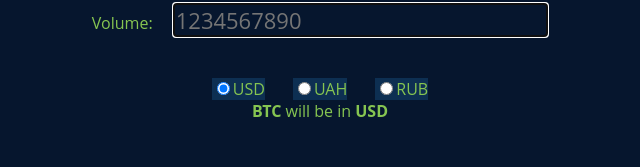
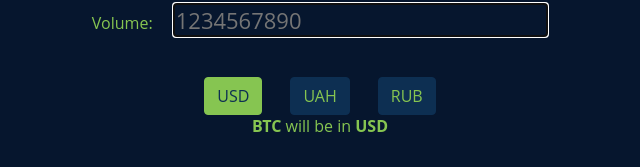
Before and after one commit to tetianastyt/criptoCurrency, a React (Create React App) app: page / in a window 1280 px wide. Shown: the part 219-386 px from the top of the page, without its empty margins (320-960 px from the left). Built offline with nearby package versions, Linux system fonts and the light colour scheme; no server answers.

Commit message:
Control for inputValue and classes were added

```diff
--- a/package.json
+++ b/package.json
@@ -8,7 +8,6 @@
     "@testing-library/user-event": "^7.2.1",
     "axios": "^0.19.2",
     "bootstrap": "^4.4.1",
-    "classnames": "^2.2.6",
     "prop-types": "^15.7.2",
     "react": "^16.13.1",
     "react-bootstrap": "^1.0.0",
--- a/src/components/Calculator/Calculator.css
+++ b/src/components/Calculator/Calculator.css
@@ -14,20 +14,7 @@
     font-weight: normal;
     padding-bottom: 40px;
 }
-.btn {
-    display: inline-block;
-    color: #86c551;
-    background-color: #0d2f52;
-    vertical-align: middle;
-    user-select: none;
-    margin: 0 14px;
-    transition: color .15s ease-in-out,background-color .15s ease-in-out,border-color .15s ease-in-out,box-shadow .15s ease-in-out;
-}
 @media screen and (max-width: 1010px) {
-    .right{
-        text-align: center;
-        margin-left: 0;
-    }
     .crypto_currency_cards{
         grid-template-columns: auto;
     }
--- a/src/components/Calculator/Calculator.js
+++ b/src/components/Calculator/Calculator.js
@@ -1,4 +1,4 @@
-import React, {useEffect, useCallback} from 'react';
+import React, {useEffect} from 'react';
 import {useDispatch, useSelector} from "react-redux";
 import './Calculator.css';
 import { asyncActions } from "../../engine/core/cryptocurrencies/saga/asyncActions"
@@ -13,27 +13,14 @@ import {
     sumSelector
 } from "../../engine/core/cryptocurrencies/selectors";
 
-function useRates() {
+function ForDoingCalculator() {
     const dispatch = useDispatch();
-    const allRates = useSelector(allRatesSelector);
-
-    const getRequest = useCallback(()  => {
-        dispatch(asyncActions.setAllExchangeRateAsync());
-    }, [dispatch]);
-
-    return {
-        data: allRates,
-        getRequest
-    }
-}
-
-function ForDoingCalculator() {
-    const { data, getRequest } = useRates();
     const selectedCryptoWidget = useSelector(selectedCryptoWidgetSelector);
+    const data = useSelector(allRatesSelector);
 
     useEffect(() => {
-       getRequest();
-    }, [getRequest]);
+        dispatch(asyncActions.setAllExchangeRateAsync())
+    }, [dispatch]);
 
     return (
         <div className="wrapper1">
--- a/src/components/Calculator/CryptoCurrencyFile/CryptoCurrencyFile.css
+++ b/src/components/Calculator/CryptoCurrencyFile/CryptoCurrencyFile.css
@@ -17,3 +17,9 @@
     text-align: left;
     list-style-type: none;
 }
+@media screen and (max-width: 1010px) {
+    .right{
+        text-align: center;
+        margin-left: 0;
+    }
+}
--- a/src/components/Calculator/Input/Input.js
+++ b/src/components/Calculator/Input/Input.js
@@ -1,15 +1,22 @@
 import React, {useEffect, useRef, useCallback} from 'react';
-import {useDispatch} from "react-redux";
+import {useDispatch, useSelector} from "react-redux";
 import './Input.css';
 import {setVolume} from "../../../engine/core/cryptocurrencies/actions";
+import {volumeSelector} from "../../../engine/core/cryptocurrencies/selectors";
 
 function Input() {
     const textInput = useRef(null);
     const dispatch = useDispatch();
+    const volume = useSelector(volumeSelector);
 
     const volumeOnChange = useCallback((ev) => {
         const value = ev.target.value;
+        if (isFinite(value)) {
             dispatch(setVolume(value));
+        } else {
+            alert("A u sure you have input only numbers?");
+            dispatch(setVolume(""))
+        }
     }, [dispatch]);
 
     useEffect(() => {
@@ -22,6 +29,7 @@ function Input() {
         <input
             className="styledInput"
             ref={textInput}
+            value={volume}
             onChange={volumeOnChange}
             placeholder="1234567890"
         />
--- a/src/components/Calculator/Select/Select.css
+++ b/src/components/Calculator/Select/Select.css
@@ -0,0 +1,97 @@
+/*
+.btn {
+    display: inline-block;
+    color: #86c551;
+    background-color: #0d2f52;
+    vertical-align: middle;
+    user-select: none;
+    margin: 0 14px;
+    transition: color .15s ease-in-out,background-color .15s ease-in-out,border-color .15s ease-in-out,box-shadow .15s ease-in-out;
+}
+*/
+input[type="radio"]{
+    visibility: hidden;
+    display: none;
+}
+.btn {
+    display: inline-block;
+    font-weight: 400;
+    color: #86c551;
+    text-align: center;
+    vertical-align: middle;
+    cursor: pointer;
+    -webkit-user-select: none;
+    -moz-user-select: none;
+    -ms-user-select: none;
+    user-select: none;
+    background-color: transparent;
+    border: 1px solid transparent;
+    padding: 0.375rem 0.75rem;
+    font-size: 1rem;
+    margin: 0 14px;
+    line-height: 1.5;
+    border-radius: 0.25rem;
+    transition: color 0.15s ease-in-out, background-color 0.15s ease-in-out, border-color 0.15s ease-in-out, box-shadow 0.15s ease-in-out;
+}
+
+@media (prefers-reduced-motion: reduce) {
+    .btn {
+        transition: none;
+    }
+}
+
+.btn:hover {
+    color: #212529;
+    text-decoration: none;
+}
+
+.btn:focus, .btn.focus {
+    outline: 0;
+    box-shadow: 0 0 0 0.2rem rgba(0, 123, 255, 0.25);
+}
+
+.btn.disabled, .btn:disabled {
+    opacity: 0.65;
+}
+
+a.btn.disabled,
+fieldset:disabled a.btn {
+    pointer-events: none;
+}
+
+.btn-primary {
+    color: #86c551;
+    background-color: #0d2f52;
+    border-color: #0d2f52;
+}
+
+.btn-primary:hover {
+    color: #86c551;
+    background-color: #0d2f52;
+    border-color: #0d2f52;
+}
+
+.btn-primary:focus, .btn-primary.focus {
+    color: #0d2f52;
+    background-color: #86c551;
+    border-color: #86c551;
+    box-shadow: 0 0 0 0.2rem #0d2f52;
+}
+
+.btn-primary.disabled, .btn-primary:disabled {
+    color: #86c551;
+    background-color: #0d2f52;
+    border-color: #0d2f52;
+}
+
+.btn-primary:not(:disabled):not(.disabled):active, .btn-primary:not(:disabled):not(.disabled).active,
+.show > .btn-primary.dropdown-toggle {
+    color: #0d2f52;
+    background-color: #86c551;
+    border-color: #86c551;
+}
+
+.btn-primary:not(:disabled):not(.disabled):active:focus, .btn-primary:not(:disabled):not(.disabled).active:focus,
+.show > .btn-primary.dropdown-toggle:focus {
+    box-shadow: 0 0 0 0.2rem #0d2f52;
+}
--- a/src/components/Calculator/Select/Select.js
+++ b/src/components/Calculator/Select/Select.js
@@ -1,18 +1,16 @@
 import React, { useCallback} from 'react';
 import {useDispatch, useSelector} from "react-redux";
-//import './Select.css';
+import './Select.css';
 import ToggleButtonGroup from "react-bootstrap/ToggleButtonGroup";
 import ToggleButton from "react-bootstrap/ToggleButton";
 import { selectedNatCurrSelector } from "../../../engine/core/cryptocurrencies/selectors";
 import {setSelectedNationalCurrency} from "../../../engine/core/cryptocurrencies/actions";
 
-
-
 function Select() {
     const selectedNationalCurr = useSelector(selectedNatCurrSelector);
     const dispatch = useDispatch();
+
     const handleChangeSelect = useCallback((val) => {
-        console.log(val);
         dispatch(setSelectedNationalCurrency(val));
     }, [dispatch]);
     return (
--- a/src/engine/init/middlewares/index.js
+++ b/src/engine/init/middlewares/index.js
@@ -1,8 +1,8 @@
-//import { createLogger } from 'redux-logger';
+import { createLogger } from 'redux-logger';
 import createSagaMiddleware from 'redux-saga';
 //import thunk from "redux-thunk";
 
-/*const logger = createLogger({
+const logger = createLogger({
     duration: true, // print the duration of each action?
     collapsed: true, // takes a Boolean or optionally a Function that receives `getState` function for accessing current store state and `action` object as parameters. Returns `true` if the log group should be collapsed, `false` otherwise.
     colors: {
@@ -12,13 +12,13 @@ import createSagaMiddleware from 'redux-saga';
         nextState: () => '#A47104',
         error: () => '#ff0005',
     },
-});*/
+});
 const dev = process.env.NODE_ENV === 'development' || process.env.NODE_ENV === 'local';
 const sagaMiddleWare = createSagaMiddleware();
 const middleware =[sagaMiddleWare];
 
-/*if (dev) {
+if (dev) {
     middleware.push(logger);
-}*/
+}
 
 export { dev, middleware, sagaMiddleWare};
```
